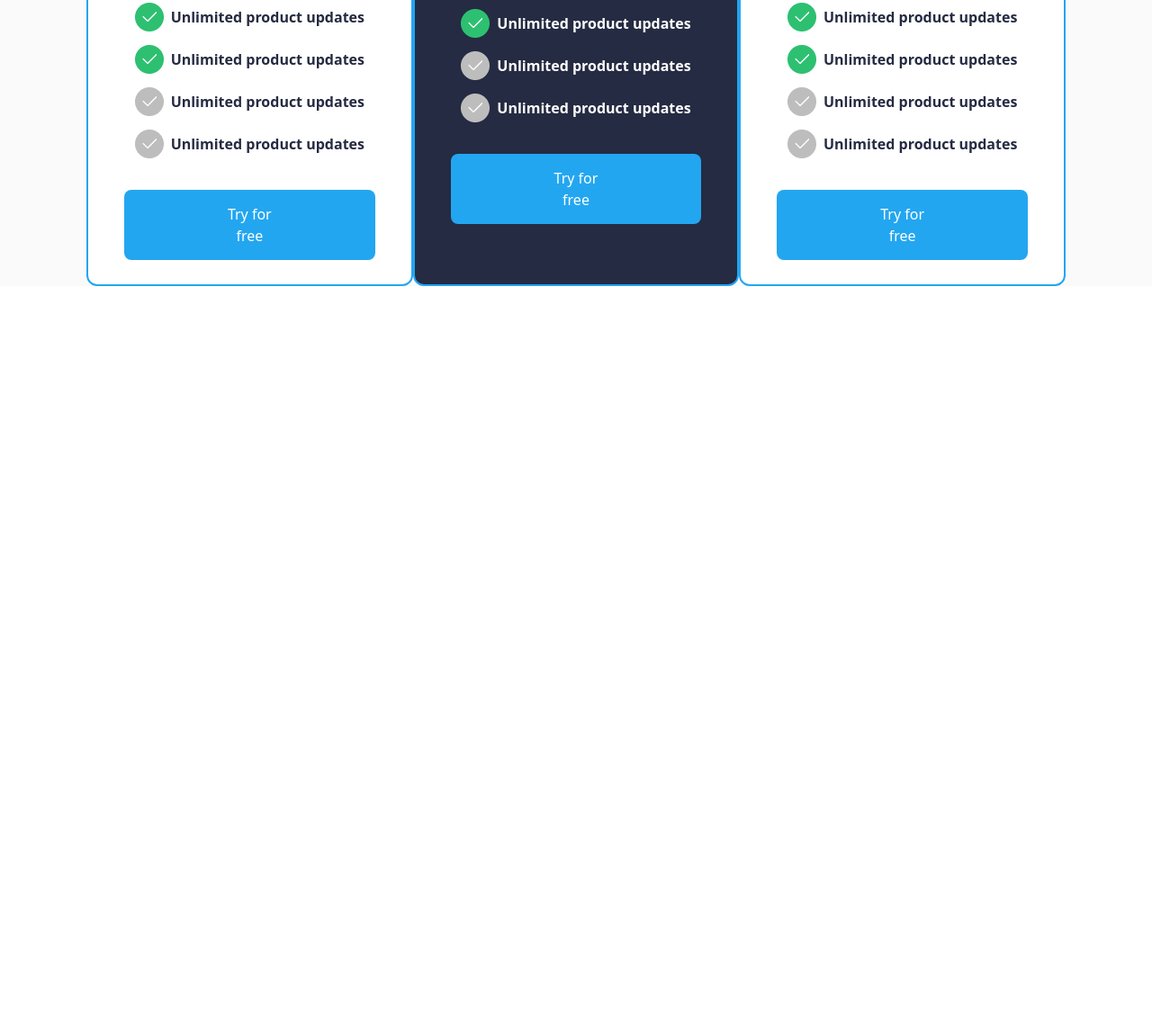
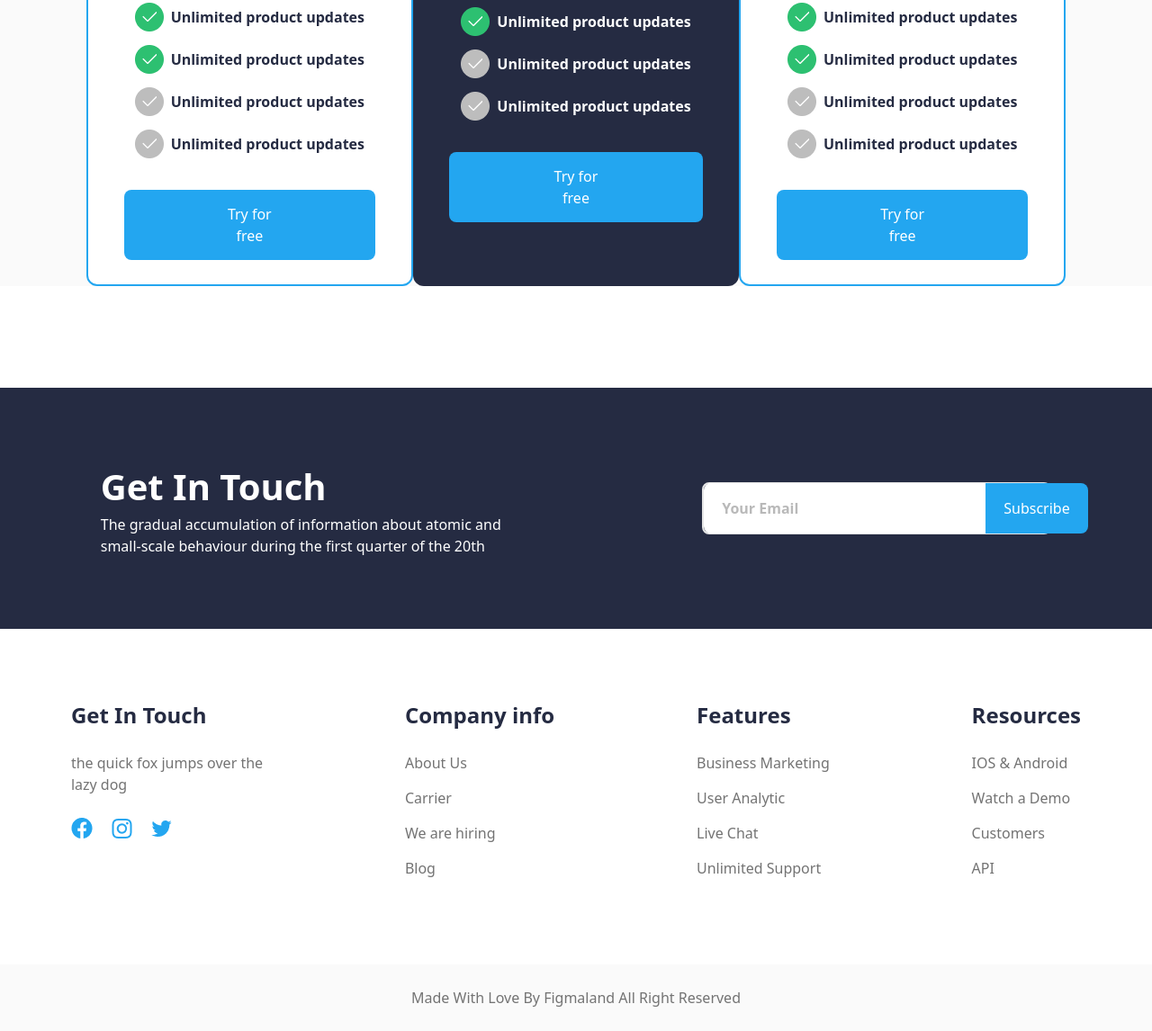
Before and after one commit to Isozoda/Exam-3, a website: page src/index.html in a window 1280 px wide. Shown: the part 3922-5068 px from the top of the page at 90% size. Before the commit the page ends 4240 px from the top, so only its background shows below. Drawn offline with Linux system fonts and the light colour scheme.

Commit message:
baroi section8ro partoftan

```diff
--- a/src/index.html
+++ b/src/index.html
@@ -246,7 +246,7 @@
                 the two major realms of Classical physics: Newtonian mechanics </p>
         </div>
 
-        <div class="grid grid-cols-3 w-[85%] m-auto ">
+        <div class="grid grid-cols-3 mb-[113px] w-[85%] m-auto ">
             <div class="h-[665px] mt-10 px-10 text-center py-[50px] bg-white border-2 border-[#23A6F0] rounded-xl">
                 <h1 class="text-[#252B42] text-2xl font-black mb-[35px]">FREE</h1>
                 <p class="text-[#737373] text-[18px] font-black mb-[35px]">Organize across all <br> apps by hand</p>
@@ -279,8 +279,7 @@
                 </div>
                 <button class="text-white bg-[#23A6F0] text-[16px] px-25 py-[15px] rounded-lg">Try for free</button>
             </div>
-            <div
-                class="h-[705px] px-10 text-center py-[50px] bg-[#252B42] text-white border-2 border-[#23A6F0] rounded-xl">
+            <div class="h-[705px] px-10 text-center py-[50px] bg-[#252B42] text-white rounded-xl">
                 <h1 class="text-white text-2xl font-black mb-[35px]">STANDARD</h1>
                 <p class="text-white text-[18px] font-black mb-[35px]">Organize across all <br> apps by hand</p>
                 <div class="flex items-center text-start mb-[35px] gap-5 justify-center text-[#23A6F0]">
@@ -345,8 +344,58 @@
                 <button class="text-white bg-[#23A6F0] text-[16px] px-25 py-[15px] rounded-lg">Try for free</button>
             </div>
         </div>
+    </div>
 
+    <div class="bg-[#252B42] text-white mb-20 items-center flex justify-around py-20">
+        <div class="">
+            <h1 class="text-[40px] font-bold">Get In Touch</h1>
+            <p class="text-[16px] font-medium">The gradual accumulation of information about atomic and <br>
+                small-scale behaviour during the first quarter of the 20th </p>
+        </div>
 
+        <div class="flex items-center h-[58px] border-[#E6E6E6] rounded-lg  border-2 w-[388px]">
+            <input
+                class="bg-white py-4 outline-none text-[#737373] pr-12 rounded-tl-lg rounded-bl-lg font-bold px-5 text-[16px]"
+                type="email" placeholder="Your Email">
+            <button class="bg-[#23A6F0] py-4 rounded-tr-lg px-5 rounded-br-lg">Subscribe</button>
+        </div>
+
+    </div>
+
+    <div class="bg-white text-black pb-20">
+        <div class="flex justify-around">
+            <div>
+                <h1 class="text-2xl font-black text-[#252B42] mb-[25px]">Get In Touch</h1>
+                <p class="text-[#737373] font-medium text-[16px] mb-[25px]">the quick fox jumps over the <br>
+                    lazy dog</p>
+                <img src="../image/social media.png" alt="">
+            </div>
+            <div>
+                <h1 class="text-2xl font-black text-[#252B42] mb-[25px]">Company info</h1>
+                <p class="text-[#737373] font-medium text-[16px] mb-[15px]"> About Us</p>
+                <p class="text-[#737373] font-medium text-[16px] mb-[15px]"> Carrier</p>
+                <p class="text-[#737373] font-medium text-[16px] mb-[15px]"> We are hiring</p>
+                <p class="text-[#737373] font-medium text-[16px] mb-[15px]"> Blog</p>
+            </div>
+            <div>
+                <h1 class="text-2xl font-black text-[#252B42] mb-[25px]">Features</h1>
+                <p class="text-[#737373] font-medium text-[16px] mb-[15px]"> Business Marketing</p>
+                <p class="text-[#737373] font-medium text-[16px] mb-[15px]"> User Analytic</p>
+                <p class="text-[#737373] font-medium text-[16px] mb-[15px]">Live Chat</p>
+                <p class="text-[#737373] font-medium text-[16px] mb-[15px]"> Unlimited Support</p>
+            </div>
+            <div>
+                <h1 class="text-2xl font-black text-[#252B42] mb-[25px]">Resources</h1>
+                <p class="text-[#737373] font-medium text-[16px] mb-[15px]">IOS & Android</p>
+                <p class="text-[#737373] font-medium text-[16px] mb-[15px]"> Watch a Demo</p>
+                <p class="text-[#737373] font-medium text-[16px] mb-[15px]"> Customers</p>
+                <p class="text-[#737373] font-medium text-[16px] mb-[15px]"> API</p>
+            </div>
+        </div>
+    </div>
+
+    <div class="bg-[#FAFAFA] py-[25px] text-[#737373] text-center">
+        <p class="text-[16px] font-medium">Made With Love By Figmaland All Right Reserved </p>
     </div>
 
 </body>
```
Also changed, not shown: image/social media.png (added), src/output.css.
